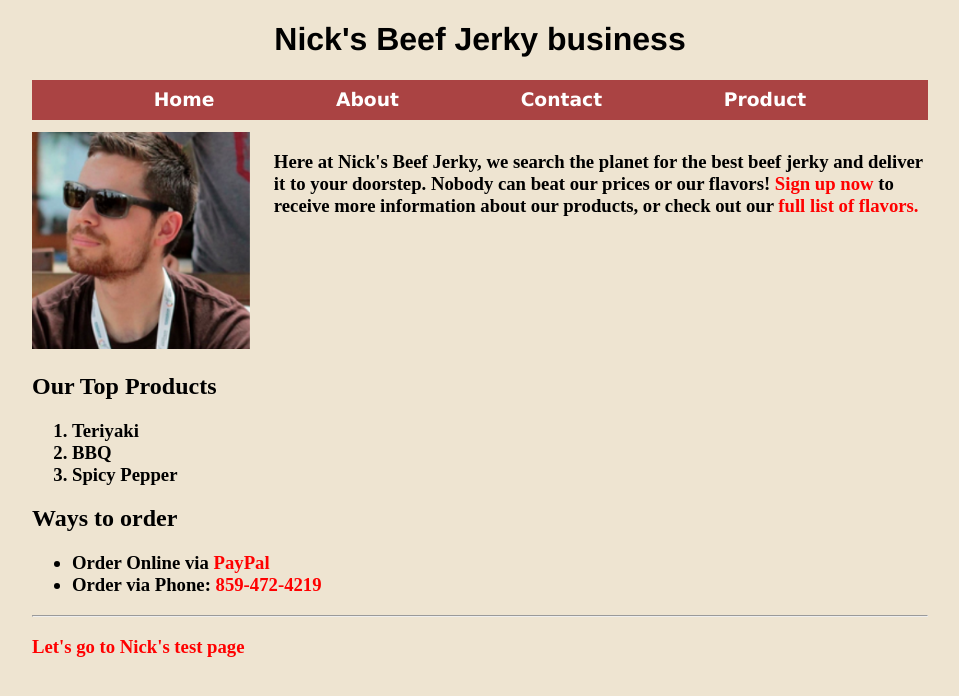
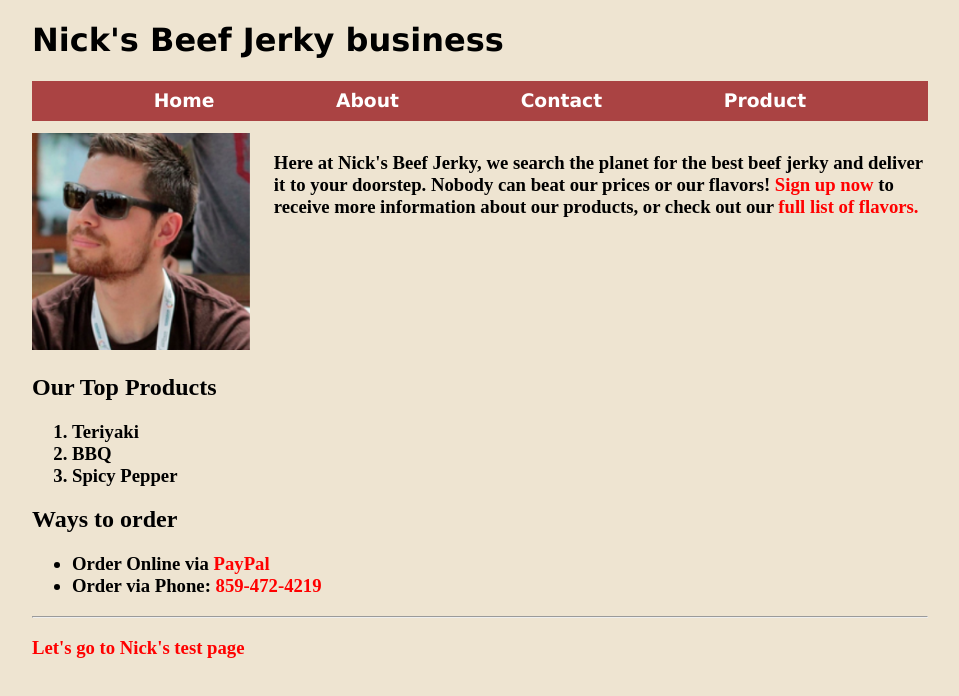
Before and after one commit to lakmjaya/Basic-HTML-CSS-Page, a plain HTML site: page index.html in a window 1280 px wide. Shown: the whole page, without its empty margins (160-1119 px from the left). Drawn offline with Linux system fonts and the light colour scheme.

Commit message:
Second commit

```diff
--- a/index.html
+++ b/index.html
@@ -7,8 +7,9 @@
         <link rel="stylesheet" href="./style.css">
         <title>Nick's Beef Jerky Company</title>
     </head>
-    <body><h1>Nick's Beef Jerky business</h1>
+    <body>
         <div class="parent-div">
+            <h1>Nick's Beef Jerky business</h1>
                 <nav>
                     <div class="link-container">
                         <h3 class="link">Home</h3>
--- a/style.css
+++ b/style.css
@@ -55,5 +55,6 @@ h3{
 
 
 h1{
-    font-family:'Franklin Gothic Medium', 'Arial Narrow', Arial, sans-serif;
+    text-align: left;
+    font-family:'Lucida Sans', 'Lucida Sans Regular', 'Lucida Grande', 'Lucida Sans Unicode', Geneva, Verdana, sans-serif;
 }
```
